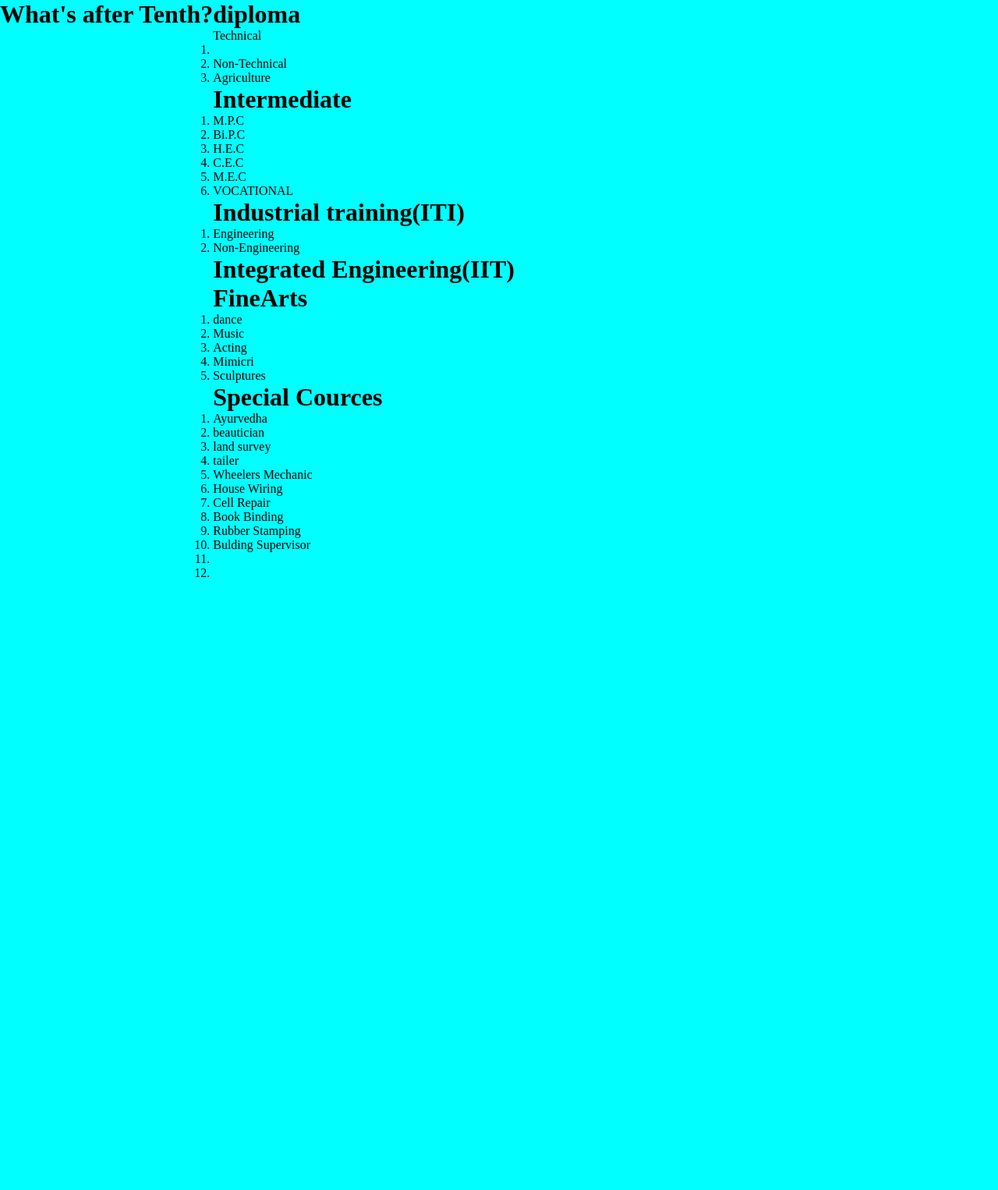
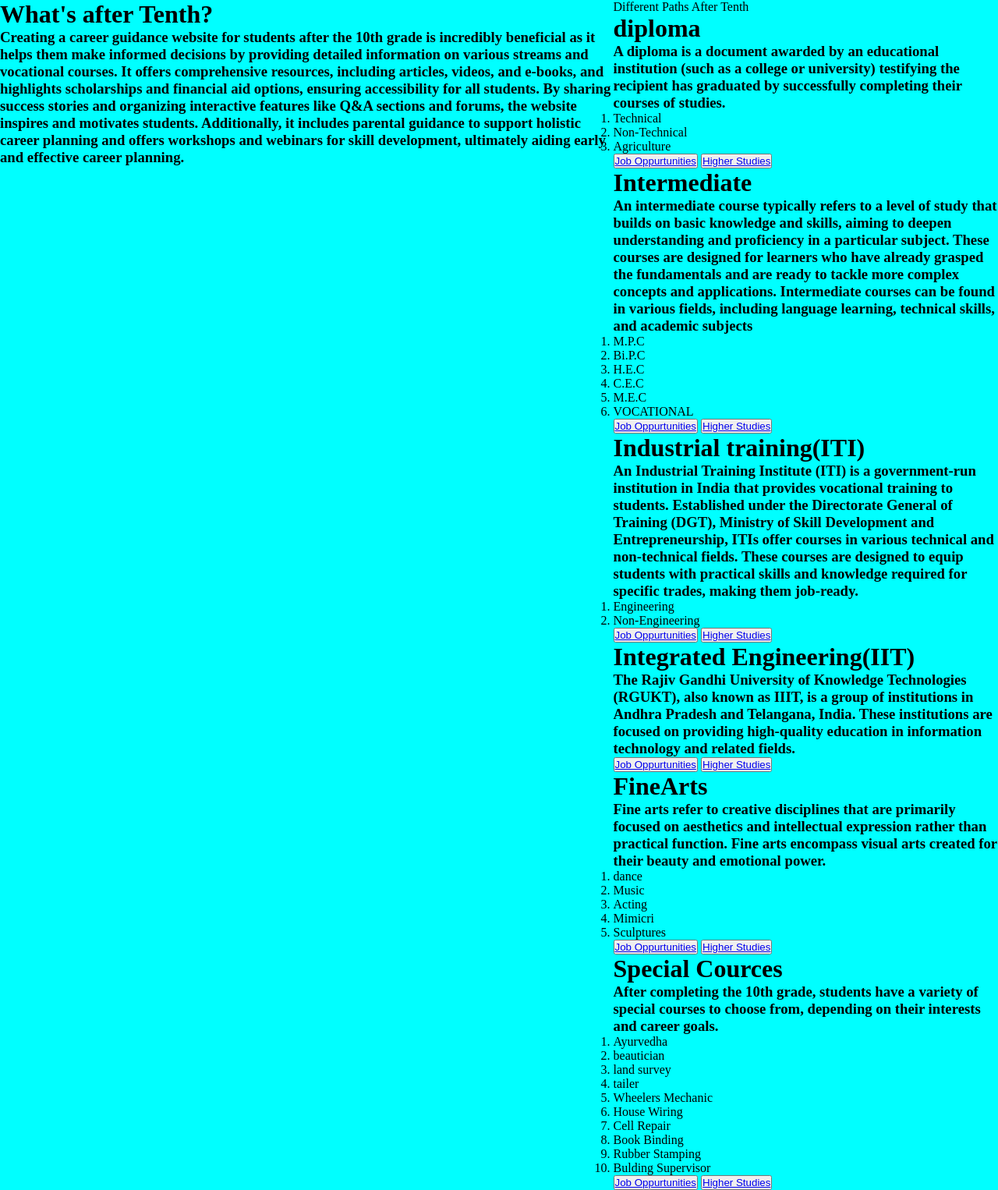
Before and after one commit to saijyothikilaparthi/CareerGuidenceProject, a plain HTML site: page Cources.html in a window 1280 px wide. Shown: the whole page at 78% size. Before the commit the page ends 800 px from the top, so only its background shows below. Drawn offline with Linux system fonts and the light colour scheme.

Commit message:
changes saved

```diff
--- a/Cources.html
+++ b/Cources.html
@@ -7,22 +7,28 @@
     <link rel="stylesheet" href="Cources.css">
 </head>
 <body>
+
 <div class="card">
     <div class="intro">
 <h1>What's after Tenth?</h1>
-<p><h3></h3></p>
+<p><h3>Creating a career guidance website for students after the 10th grade is incredibly beneficial as it helps them make informed decisions by providing detailed information on various streams and vocational courses. It offers comprehensive resources, including articles, videos, and e-books, and highlights scholarships and financial aid options, ensuring accessibility for all students. By sharing success stories and organizing interactive features like Q&A sections and forums, the website inspires and motivates students. Additionally, it includes parental guidance to support holistic career planning and offers workshops and webinars for skill development, ultimately aiding early and effective career planning.</h3></p>
     </div>
-    <div class="path">
-<div class="diploma">
+    <div class="paths">
+        <p class="main">Different Paths After Tenth</p>
+<div class="path">
     <h1>diploma</h1>
-    <p><h3></h3></p>
-    <ol>Technical<li></li>
+    <p><h3>A diploma is a document awarded by an educational institution (such as a college or university) testifying the recipient has graduated by successfully completing their courses of studies.</h3></p>
+    <ol><li>Technical</li>
     <li>Non-Technical</li>
     <li>Agriculture</li></ol>
+    <div class="more">
+        <button><a href="Oppurtunities.html">Job Oppurtunities</a></button>
+        <button><a href="Education.html">Higher Studies</a></button>
+    </div>
 </div>
-<div class="inter">
+<div class="path">
     <h1>Intermediate</h1>
-    <p><h3></h3></p>
+    <p><h3>An intermediate course typically refers to a level of study that builds on basic knowledge and skills, aiming to deepen understanding and proficiency in a particular subject. These courses are designed for learners who have already grasped the fundamentals and are ready to tackle more complex concepts and applications. Intermediate courses can be found in various fields, including language learning, technical skills, and academic subjects</h3></p>
     <ol>
         <li>M.P.C</li>
         <li>Bi.P.C</li>
@@ -31,30 +37,46 @@
         <li>M.E.C</li>
         <li>VOCATIONAL</li>
     </ol>
+    <div class="more">
+        <button><a href="Oppurtunities.html">Job Oppurtunities</a></button>
+        <button><a href="Education.html">Higher Studies</a></button>
+    </div>
 </div>
-<div class="iti">
+<div class="path">
     <h1>Industrial training(ITI)</h1>
-    <p><h3></h3></p>
+    <p><h3>An Industrial Training Institute (ITI) is a government-run institution in India that provides vocational training to students. Established under the Directorate General of Training (DGT), Ministry of Skill Development and Entrepreneurship, ITIs offer courses in various technical and non-technical fields. These courses are designed to equip students with practical skills and knowledge required for specific trades, making them job-ready. </h3></p>
     <ol><li>Engineering</li>
     <li>Non-Engineering</li></ol>
+    <div class="more">
+        <button><a href="Oppurtunities.html">Job Oppurtunities</a></button>
+        <button><a href="Education.html">Higher Studies</a></button>
+    </div>
 </div>
-<div class="iiit">
+<div class="path">
     <h1>Integrated Engineering(IIT)</h1>
-    <p><h3></h3></p>
+    <p><h3>The Rajiv Gandhi University of Knowledge Technologies (RGUKT), also known as IIIT, is a group of institutions in Andhra Pradesh and Telangana, India. These institutions are focused on providing high-quality education in information technology and related fields. </h3></p>
+    <div class="more">
+        <button><a href="Oppurtunities.html">Job Oppurtunities</a></button>
+        <button><a href="Education.html">Higher Studies</a></button>
+    </div>
+</div>
+<div class="path">
 
-</div>
-<div class="fineArts">
     <h1>FineArts</h1>
-    <p><h3></h3></p>
+    <p><h3>Fine arts refer to creative disciplines that are primarily focused on aesthetics and intellectual expression rather than practical function. Fine arts encompass visual arts created for their beauty and emotional power.</h3></p>
     <ol><li>dance</li>
     <li>Music</li>
     <li>Acting</li>
     <li>Mimicri</li>
     <li>Sculptures</li></ol>
+    <div class="more">
+        <button><a href="Oppurtunities.html">Job Oppurtunities</a></button>
+        <button><a href="Education.html">Higher Studies</a></button>
+    </div>
 </div>
-<div class="splcrc">
+<div class="path">
     <h1>Special Cources</h1>
-    <p><h3></h3></p>
+    <p><h3>After completing the 10th grade, students have a variety of special courses to choose from, depending on their interests and career goals. </h3></p>
     <ol><li>Ayurvedha</li>
     <li>beautician</li>
     <li>land survey</li>
@@ -65,8 +87,11 @@
     <li>Book Binding</li>
     <li>Rubber Stamping</li>
     <li>Bulding Supervisor</li>
-    <li></li>
-    <li></li></ol>
+    </ol>
+    <div class="more">
+        <button><a href="Oppurtunities.html">Job Oppurtunities</a></button>
+        <button><a href="Education.html">Higher Studies</a></button>
+    </div>
 </div>
     </div>
 </div>
```
